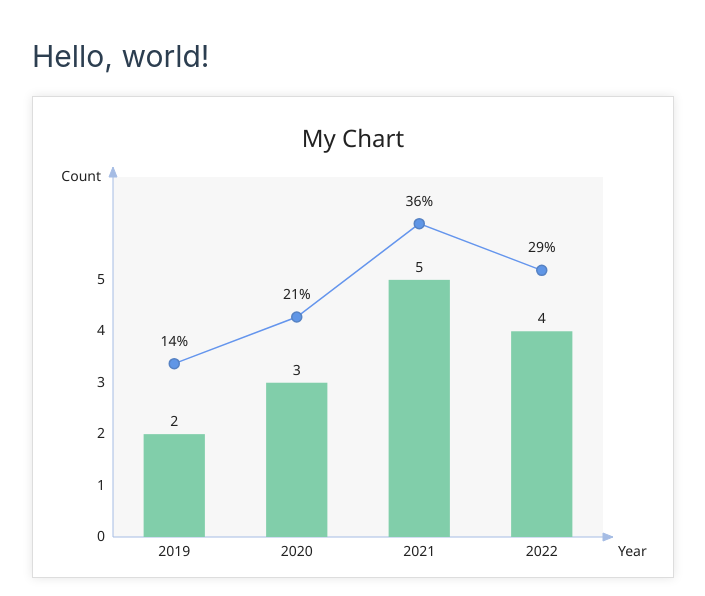
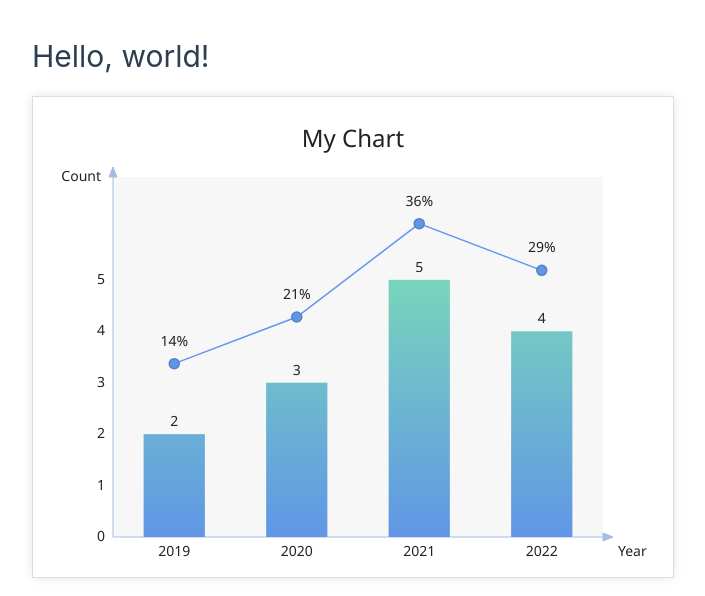
Before and after one commit to hotwords123/ChartCraft, a Vue app: page / in a window 1280 px wide. Shown: the top 596 px of the page, without its empty margins (0-705 px from the left). Built offline with nearby package versions, Linux system fonts and the light colour scheme.

Commit message:
feat: add various chart options
- Add option for background color
- Add option for axes color
- Add bar chart gradient fill style
- Add option for marker stroke width
- Add option for title font

```diff
--- a/src/App.vue
+++ b/src/App.vue
@@ -13,9 +13,18 @@ const options = ref<ChartOptions>({
   title: 'My Chart',
   width: 640,
   height: 480,
+  background: '#f7f7f7',
+  axes: {
+    color: '#a5bce4',
+  },
   barChart: {
     visible: true,
-    fillStyle: '#81ceaa',
+    fillStyle: {
+      stops: [
+        { offset: 0, color: '#6096e6' },
+        { offset: 1, color: '#81eeaa' },
+      ]
+    },
   },
   lineChart: {
     visible: true,
@@ -27,10 +36,12 @@ const options = ref<ChartOptions>({
       size: 5,
       fillStyle: '#6096e6',
       strokeStyle: '#5682c3',
+      lineWidth: 1.5,
     },
   },
   text: {
     font: '14px "Segoe UI", Arial, sans-serif',
+    titleFont: '24px "Segoe UI", Arial, sans-serif',
     fillStyle: '#222',
   },
 })
--- a/src/components/MyChart.vue
+++ b/src/components/MyChart.vue
@@ -7,9 +7,13 @@ export interface ChartOptions {
   title: string
   width: number
   height: number
+  background: string
+  axes: {
+    color: string
+  }
   barChart: {
     visible: boolean
-    fillStyle: string
+    fillStyle: string | GradientOptions
   }
   lineChart: {
     visible: boolean
@@ -21,12 +25,21 @@ export interface ChartOptions {
       size: number
       fillStyle: string
       strokeStyle: string
+      lineWidth: number
     }
   }
   text: {
     font: string
+    titleFont: string
     fillStyle: string
   }
+}
+
+interface GradientOptions {
+  stops: {
+    offset: number
+    color: string
+  }[]
 }
 
 const props = defineProps<{
@@ -104,19 +117,19 @@ function render() {
   // draw title
   ctx.textAlign = 'center'
   ctx.textBaseline = 'bottom'
-  ctx.font = '24px "Segoe UI", Arial, sans-serif'
+  ctx.font = options.text.titleFont
   ctx.fillStyle = options.text.fillStyle
   ctx.fillText(options.title, width / 2, 55)
 
   ctx.translate(originX, originY)
 
   // draw background
-  ctx.fillStyle = '#f7f7f7'
+  ctx.fillStyle = options.background
   ctx.fillRect(0, 0, boxWidth, -boxHeight)
 
   // draw x-axis
-  ctx.fillStyle = '#a5bce4'
-  ctx.strokeStyle = '#a5bce4'
+  ctx.fillStyle = options.axes.color
+  ctx.strokeStyle = options.axes.color
   ctx.beginPath()
   ctx.moveTo(0, 0)
   ctx.lineTo(boxWidth + 10, 0)
@@ -168,9 +181,22 @@ function render() {
   if (options.barChart.visible) {
     ctx.textAlign = 'center'
     ctx.textBaseline = 'bottom'
+
+    let barFillStyle: string | CanvasGradient
+    if (typeof options.barChart.fillStyle === "string") {
+      barFillStyle = options.barChart.fillStyle
+    } else {
+      const { stops } = options.barChart.fillStyle
+      const gradient = ctx.createLinearGradient(0, 0, 0, -boxHeight)
+      for (const { offset, color} of stops) {
+        gradient.addColorStop(offset, color)
+      }
+      barFillStyle = gradient
+    }
+
     data.forEach(([, y], i) => {
       // draw bar
-      ctx.fillStyle = options.barChart.fillStyle
+      ctx.fillStyle = barFillStyle
       ctx.fillRect((i + 0.25) * xStep, 0, 0.5 * xStep, -y * yStep)
 
       // draw bar value
@@ -215,13 +241,14 @@ function render() {
     ctx.setLineDash([])
 
     // draw markers
-    const { shape, size, fillStyle, strokeStyle } = options.lineChart.marker
+    const { shape, size, fillStyle, strokeStyle, lineWidth } = options.lineChart.marker
     percentages.forEach((y, i) => {
       const x0 = (i + 0.5) * xStep
       const y0 = -y * yStep
 
       ctx.fillStyle = fillStyle
       ctx.strokeStyle = strokeStyle
+      ctx.lineWidth = lineWidth
       ctx.beginPath()
       switch (shape) {
         case 'circle':
```
